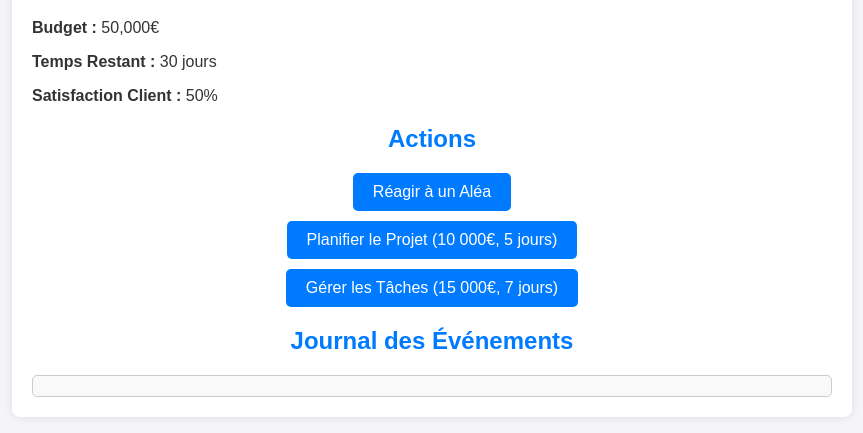
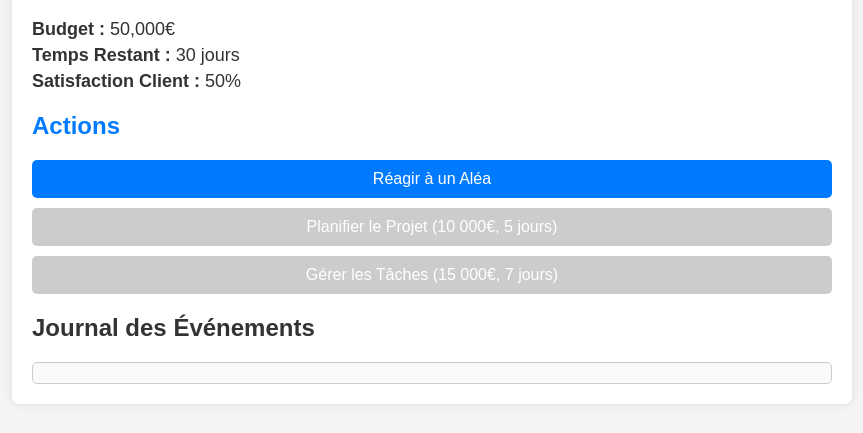
Before and after one commit to AlexDoc34/Planification_game, a plain HTML site: page index.html in a window 1280 px wide. Shown: the part 101-534 px from the top of the page, without its empty margins (208-1071 px from the left). Drawn offline with Linux system fonts and the light colour scheme.

Commit message:
styles.css

```diff
--- a/styles.css
+++ b/styles.css
@@ -1,9 +1,9 @@
 body {
     font-family: Arial, sans-serif;
-    background-color: #f4f4f9;
-    color: #333;
     margin: 0;
     padding: 20px;
+    background-color: #f4f4f4;
+    color: #333;
 }
 
 .container {
@@ -15,38 +15,55 @@ body {
     box-shadow: 0 0 10px rgba(0, 0, 0, 0.1);
 }
 
-h1, h2 {
+h1 {
     text-align: center;
     color: #007BFF;
 }
 
-#dashboard {
+#stats {
     margin-bottom: 20px;
-    text-align: center;
+}
+
+#stats p {
+    font-size: 18px;
+    margin: 5px 0;
+}
+
+#actions {
+    margin-bottom: 20px;
+}
+
+#actions h2 {
+    color: #007BFF;
 }
 
 #actions button {
     display: block;
-    margin: 10px auto;
-    padding: 10px 20px;
+    width: 100%;
+    margin: 10px 0;
+    padding: 10px;
     font-size: 16px;
     background-color: #007BFF;
-    color: #fff;
+    color: white;
     border: none;
     border-radius: 5px;
     cursor: pointer;
 }
 
-#actions button:hover {
-    background-color: #0056b3;
+#actions button:disabled {
+    background-color: #cccccc;
+    cursor: not-allowed;
+}
+
+#logContainer {
+    margin-top: 20px;
 }
 
 #log {
     background-color: #f9f9f9;
     padding: 10px;
     border-radius: 5px;
-    margin-top: 20px;
-    max-height: 300px;
+    border: 1px solid #ccc;
+    max-height: 200px;
     overflow-y: auto;
-    border: 1px solid #ccc;
 }
```
